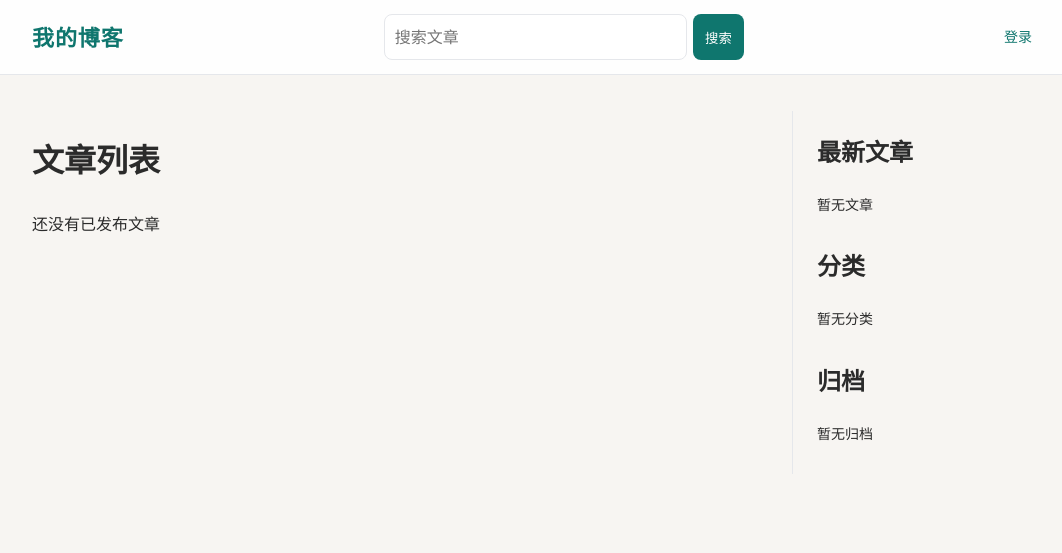
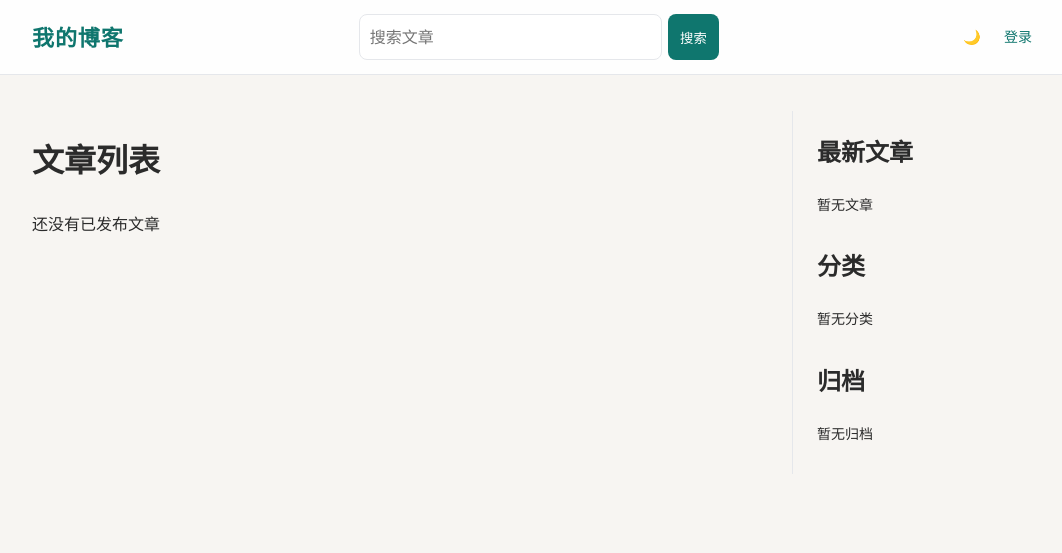
Before and after one commit to R-303/myblog, a Django app: page / in a window 1280 px wide. Shown: the top 553 px of the page, without its empty margins (108-1170 px from the left). Run offline with Django 5.2, Linux system fonts and the light colour scheme; data comes from the database, SQL or seed files in the repository; data that the repository does not hold is empty.

Commit message:
feat: add light and dark theme toggle

```diff
--- a/static/css/blog.css
+++ b/static/css/blog.css
@@ -5,7 +5,33 @@
     --muted:#6b7280;
     --card:#ffffff;
     --border:#e5e7eb;
+    color-scheme: light;
 }
+
+:root[data-theme="dark"] {
+    --bg:#0f172a;
+    --text:#e5e7eb;
+    --accent:#5eead4;
+    --muted:#94a3b8;
+    --card:#111827;
+    --border:#334155;
+    color-scheme: dark;
+}
+
+:root[data-theme="dark"] .site-header {
+    background: rgba(15,23,42,0.95);
+}
+
+:root[data-theme="dark"] .message p {
+    background: #052e2b;
+    border-color:#115e59;
+}
+
+:root[data-theme="dark"] .post-body :not(pre) > code {
+    background: #1e293b;
+    color: #e2e8f0;
+}
+
 
 *{
     box-sizing: border-box;
@@ -402,3 +428,22 @@ a:hover {
     color: var(--muted);
     font-size: 13px;
 }
+
+.theme-toggle {
+    display: inline-flex;
+    align-items:center;
+    justify-content: center;
+    width: 36px;
+    height: 36px;
+    padding: 0;
+    border: 0;
+    border-radius: 50%;
+    background: transparent;
+    color: var(--text);
+    cursor: pointer;
+    font-size: 18px;
+}
+
+.theme-toggle:hover {
+    background:var(--border);
+}
--- /dev/null
+++ b/static/js/theme.js
@@ -0,0 +1,45 @@
+( function () {
+    const root=document.documentElement;
+    const button=document.getElementByID("theme-toggle");
+
+    if(!button) {
+        return;
+    }
+
+    function currentTheme() {
+        return root.dataset.theme==="dark" ? "dark" : "light";
+    }
+
+    function updateButton(theme) {
+        if(theme==="dark") {
+            button.textContent="☀️";
+            button.setAttribute("arial-label","切换到白天模式");
+            button.setAttribute("title","切换到白天模式");
+        } else {
+            button.textContent="🌙";
+            button.setAttribute("arial-label","切换到黑夜模式");
+            button.setAttribute("title","切换到黑夜模式");
+        }
+    }
+
+    updateButton(currentTheme());
+
+    button.addEventListener("click",function () {
+        const nextTheme=
+            currentTheme()==="dark" ? "light" : "dark";
+
+        if(nextTheme==="dark") {
+            root.dataset.theme="dark";
+        } else {
+            delete root.dataset.theme;
+        }
+
+        try {
+            localStorage.setItem("myblog-theme",nextTheme);
+        } catch (error) {
+            // 浏览器禁用 localStorage 时，仍然允许当前页面切换
+        }
+
+        updateButton(nextTheme);
+    });
+})();
--- a/templates/base.html
+++ b/templates/base.html
@@ -6,6 +6,22 @@
     <meta charset="UTF-8">
     <meta name="viewport" content="width=device-width,initial-scale=1">
     <title>{% block title %}我的博客{% endblock %}</title>
+
+    <script>
+        (function () {
+            try {
+                const saved=localStorage.getItem("myblog-theme");
+                if(
+                    saved=="dark" ||
+                    (!saved && window.matchMedia("(prefers-color-scheme: dark)").matches)
+                ) {
+                    document.documentElement.dataset.theme="dark";
+                }
+            } catch (error) {
+                // localStorage 不可用时保持白天模式
+            }
+        })();
+    </script>
     <link rel="stylesheet" href="{% static 'css/blog.css' %}">
     <link rel="stylesheet" href="{% static 'css/highlight.css' %}">
 </head>
@@ -25,6 +41,15 @@
             </form>
 
             <nav class="auth-links">
+                <button
+                    id="theme-toggle"
+                    class="theme-toggle"
+                    type="button"
+                    aria-label="切换黑夜模式"
+                    title="切换黑夜模式"
+                >
+                    🌙
+                </button>
                 {% if user.is_authenticated %}
                     <span>{{ user.username }}</span>
                     <form method="post" action="{% url 'blog:logout' %}">
@@ -55,5 +80,7 @@
         </div>
         {% include "includes/sidebar.html" %}
     </main>
+
+    <script src="{% static 'js/theme.js' %}" defer></script>
 </body>
 </html>
```
